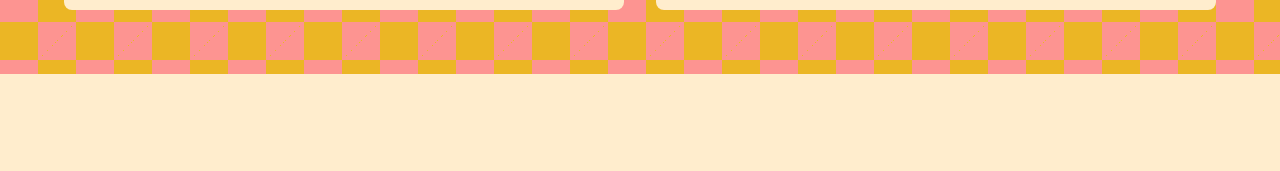
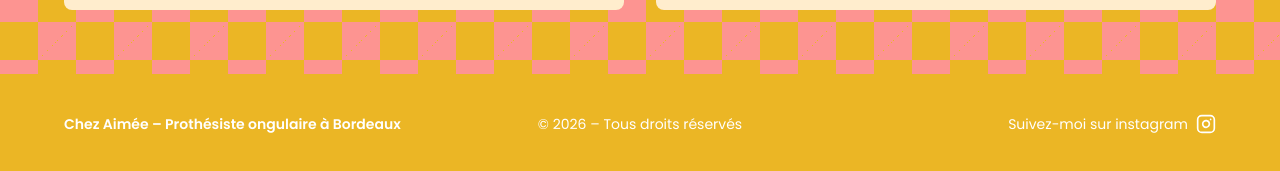
Before and after one commit to AlexandreHoumeau/chez-aimee, a Next.js app: page / in a window 1280 px wide. Shown: the part 2144-2315 px from the top of the page. Before the commit the page ends 2218 px from the top, so only its background shows below. Built offline with nearby package versions, Linux system fonts and the light colour scheme; a web font is replaced by a local one.

Commit message:
Added footer

```diff
--- a/app/layout.tsx
+++ b/app/layout.tsx
@@ -2,6 +2,7 @@ import Navbar from "@/components/Navbar";
 import "./globals.css";
 import type { Metadata } from "next";
 import { Poppins, Rammetto_One } from 'next/font/google'
+import Footer from "@/components/Footer";
 
 export const metadata: Metadata = {
   title: "Chez Aimée",
@@ -30,6 +31,7 @@ export default function RootLayout({
       <body className={`bg-background antialiased ${poppins.variable} ${rammetto.variable}`}>
         <Navbar />
         {children}
+        <Footer />
       </body>
     </html>
   );
--- /dev/null
+++ b/components/Footer.tsx
@@ -0,0 +1,25 @@
+import { Instagram } from 'lucide-react';
+export default function Footer() {
+    const currentYear = new Date().getFullYear();
+
+    return (
+        <footer className="bg-secondary text-white py-10 px-4">
+            <div className="max-w-6xl mx-auto grid grid-cols-1 md:grid-cols-3 gap-4 items-center">
+                <div>
+                    <p className="text-sm font-semibold">Chez Aimée – Prothésiste ongulaire à Bordeaux</p>
+                </div>
+
+                <div className="text-center">
+                    <p className="text-sm">© {currentYear} – Tous droits réservés</p>
+                </div>
+
+                <div className="flex items-center justify-center md:justify-end gap-2">
+                    <p className="text-sm">Suivez-moi sur instagram</p>
+                    <a href="https://instagram.com" target="_blank" rel="noopener noreferrer">
+                        <Instagram size={20} className="hover:opacity-75 transition-opacity" />
+                    </a>
+                </div>
+            </div>
+        </footer>
+    );
+}
```
